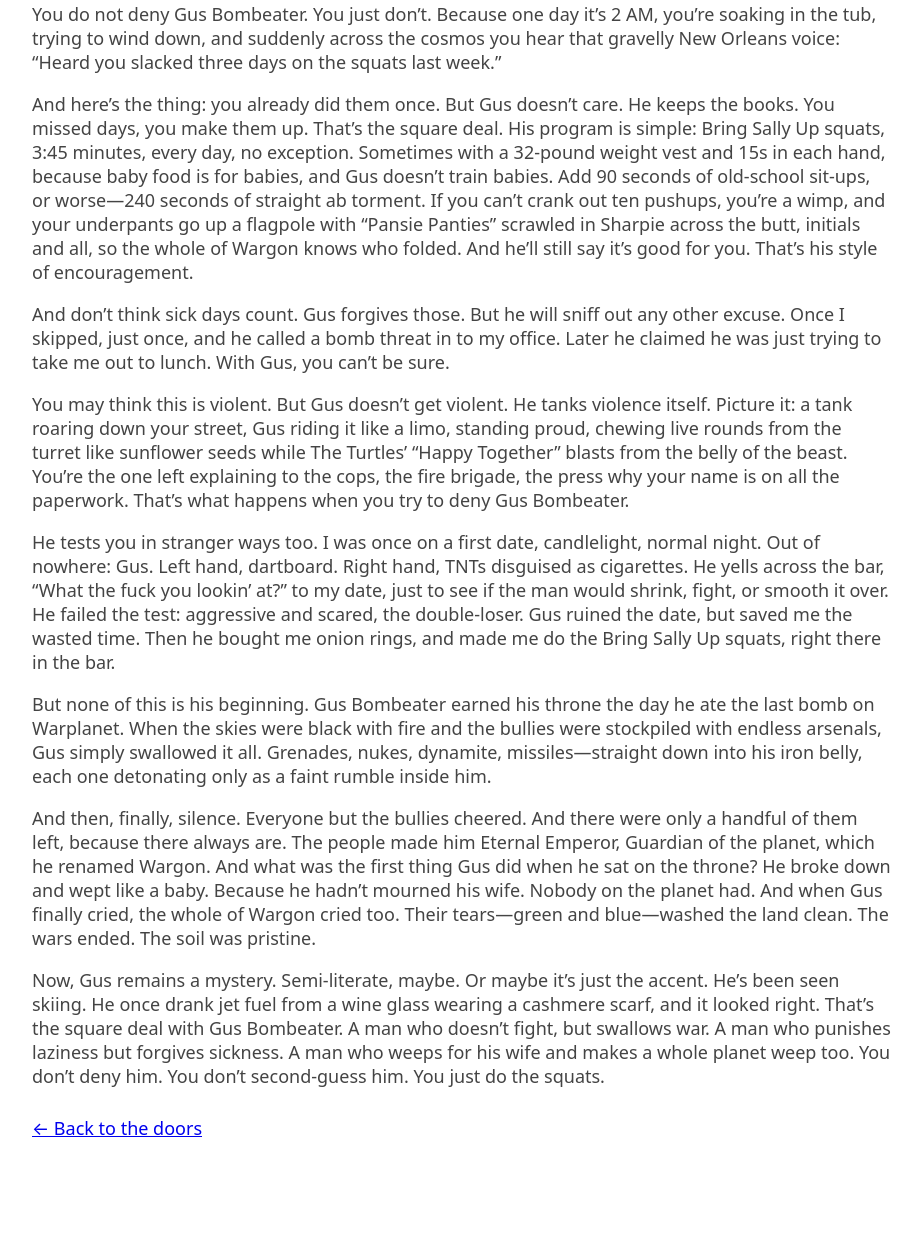
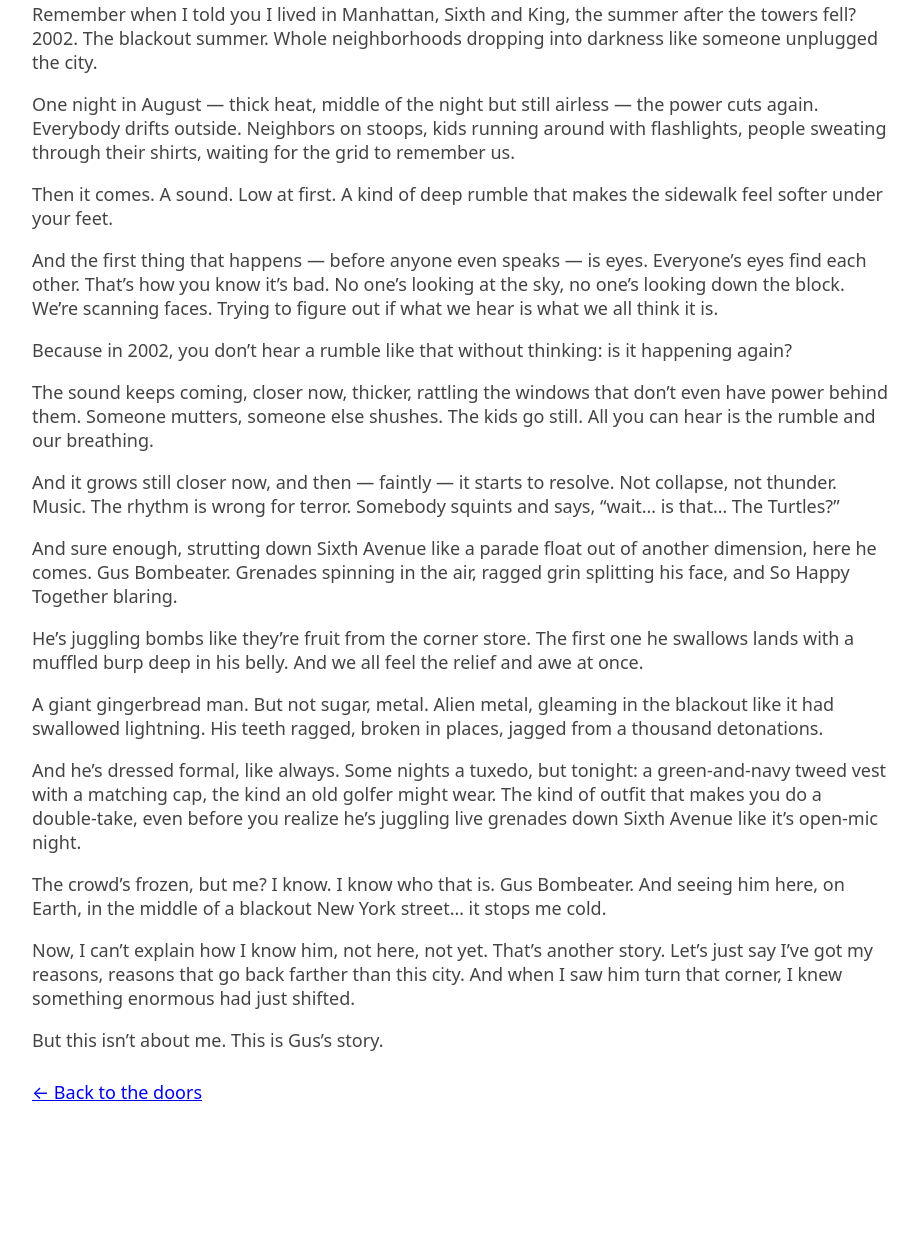
Before and after one commit to sumwin23/spamcasts-site, a plain HTML site: page pages/door44.html in a window 1280 px wide. Shown: the part 116-1354 px from the top of the page, without its empty margins (178-1099 px from the left). After the commit the page ends 1318 px from the top, so only its background shows below. Drawn offline with Linux system fonts and the light colour scheme.

Commit message:
Add 'The Raging Pacifist Gus Bombeater' story to door44

```diff
--- a/pages/door44.html
+++ b/pages/door44.html
@@ -2,22 +2,28 @@
 <html lang="en">
 <head>
   <meta charset="utf-8">
-  <title>Door 44 — The Origin of Gus Bombeater</title>
+  <title>Door 44 — The Raging Pacifist Gus Bombeater</title>
   <meta name="viewport" content="width=device-width, initial-scale=1" />
   <link href="../assets/doors.css" rel="stylesheet" />
 </head>
 <body class="white">
   <div class="page">
-    <h1>The Origin of Gus Bombeater</h1>
-    <p>You do not deny Gus Bombeater. You just don’t. Because one day it’s 2 AM, you’re soaking in the tub, trying to wind down, and suddenly across the cosmos you hear that gravelly New Orleans voice: “Heard you slacked three days on the squats last week.”</p>
-    <p>And here’s the thing: you already did them once. But Gus doesn’t care. He keeps the books. You missed days, you make them up. That’s the square deal. His program is simple: Bring Sally Up squats, 3:45 minutes, every day, no exception. Sometimes with a 32‑pound weight vest and 15s in each hand, because baby food is for babies, and Gus doesn’t train babies. Add 90 seconds of old‑school sit‑ups, or worse—240 seconds of straight ab torment. If you can’t crank out ten pushups, you’re a wimp, and your underpants go up a flagpole with “Pansie Panties” scrawled in Sharpie across the butt, initials and all, so the whole of Wargon knows who folded. And he’ll still say it’s good for you. That’s his style of encouragement.</p>
-    <p>And don’t think sick days count. Gus forgives those. But he will sniff out any other excuse. Once I skipped, just once, and he called a bomb threat in to my office. Later he claimed he was just trying to take me out to lunch. With Gus, you can’t be sure.</p>
-    <p>You may think this is violent. But Gus doesn’t get violent. He tanks violence itself. Picture it: a tank roaring down your street, Gus riding it like a limo, standing proud, chewing live rounds from the turret like sunflower seeds while The Turtles’ “Happy Together” blasts from the belly of the beast. You’re the one left explaining to the cops, the fire brigade, the press why your name is on all the paperwork. That’s what happens when you try to deny Gus Bombeater.</p>
-    <p>He tests you in stranger ways too. I was once on a first date, candlelight, normal night. Out of nowhere: Gus. Left hand, dartboard. Right hand, TNTs disguised as cigarettes. He yells across the bar, “What the fuck you lookin’ at?” to my date, just to see if the man would shrink, fight, or smooth it over. He failed the test: aggressive and scared, the double‑loser. Gus ruined the date, but saved me the wasted time. Then he bought me onion rings, and made me do the Bring Sally Up squats, right there in the bar.</p>
-    <p>But none of this is his beginning. Gus Bombeater earned his throne the day he ate the last bomb on Warplanet. When the skies were black with fire and the bullies were stockpiled with endless arsenals, Gus simply swallowed it all. Grenades, nukes, dynamite, missiles—straight down into his iron belly, each one detonating only as a faint rumble inside him.</p>
-    <p>And then, finally, silence. Everyone but the bullies cheered. And there were only a handful of them left, because there always are. The people made him Eternal Emperor, Guardian of the planet, which he renamed Wargon. And what was the first thing Gus did when he sat on the throne? He broke down and wept like a baby. Because he hadn’t mourned his wife. Nobody on the planet had. And when Gus finally cried, the whole of Wargon cried too. Their tears—green and blue—washed the land clean. The wars ended. The soil was pristine.</p>
-    <p>Now, Gus remains a mystery. Semi‑literate, maybe. Or maybe it’s just the accent. He’s been seen skiing. He once drank jet fuel from a wine glass wearing a cashmere scarf, and it looked right. That’s the square deal with Gus Bombeater. A man who doesn’t fight, but swallows war. A man who punishes laziness but forgives sickness. A man who weeps for his wife and makes a whole planet weep too. You don’t deny him. You don’t second‑guess him. You just do the squats.</p>
-    <p style="margin-top:28px;"><a href="#" onclick="history.back();return false;">&larr; Back to the doors</a></p>
+    <h1>The Raging Pacifist Gus Bombeater</h1>
+    <p>Remember when I told you I lived in Manhattan, Sixth and King, the summer after the towers fell? 2002. The blackout summer. Whole neighborhoods dropping into darkness like someone unplugged the city.</p>
+    <p>One night in August — thick heat, middle of the night but still airless — the power cuts again. Everybody drifts outside. Neighbors on stoops, kids running around with flashlights, people sweating through their shirts, waiting for the grid to remember us.</p>
+    <p>Then it comes. A sound. Low at first. A kind of deep rumble that makes the sidewalk feel softer under your feet.</p>
+    <p>And the first thing that happens — before anyone even speaks — is eyes. Everyone’s eyes find each other. That’s how you know it’s bad. No one’s looking at the sky, no one’s looking down the block. We’re scanning faces. Trying to figure out if what we hear is what we all think it is.</p>
+    <p>Because in 2002, you don’t hear a rumble like that without thinking: is it happening again?</p>
+    <p>The sound keeps coming, closer now, thicker, rattling the windows that don’t even have power behind them. Someone mutters, someone else shushes. The kids go still. All you can hear is the rumble and our breathing.</p>
+    <p>And it grows still closer now, and then — faintly — it starts to resolve. Not collapse, not thunder. Music. The rhythm is wrong for terror. Somebody squints and says, “wait… is that… The Turtles?”</p>
+    <p>And sure enough, strutting down Sixth Avenue like a parade float out of another dimension, here he comes. Gus Bombeater. Grenades spinning in the air, ragged grin splitting his face, and So Happy Together blaring.</p>
+    <p>He’s juggling bombs like they’re fruit from the corner store. The first one he swallows lands with a muffled burp deep in his belly. And we all feel the relief and awe at once.</p>
+    <p>A giant gingerbread man. But not sugar, metal. Alien metal, gleaming in the blackout like it had swallowed lightning. His teeth ragged, broken in places, jagged from a thousand detonations.</p>
+    <p>And he’s dressed formal, like always. Some nights a tuxedo, but tonight: a green-and-navy tweed vest with a matching cap, the kind an old golfer might wear. The kind of outfit that makes you do a double‑take, even before you realize he’s juggling live grenades down Sixth Avenue like it’s open‑mic night.</p>
+    <p>The crowd’s frozen, but me? I know. I know who that is. Gus Bombeater. And seeing him here, on Earth, in the middle of a blackout New York street… it stops me cold.</p>
+    <p>Now, I can’t explain how I know him, not here, not yet. That’s another story. Let’s just say I’ve got my reasons, reasons that go back farther than this city. And when I saw him turn that corner, I knew something enormous had just shifted.</p>
+    <p>But this isn’t about me. This is Gus’s story.</p>
+    <p style="margin-top:28px;"><a href="#" onclick="history.back();return false;">← Back to the doors</a></p>
   </div>
 </body>
 </html>
```
